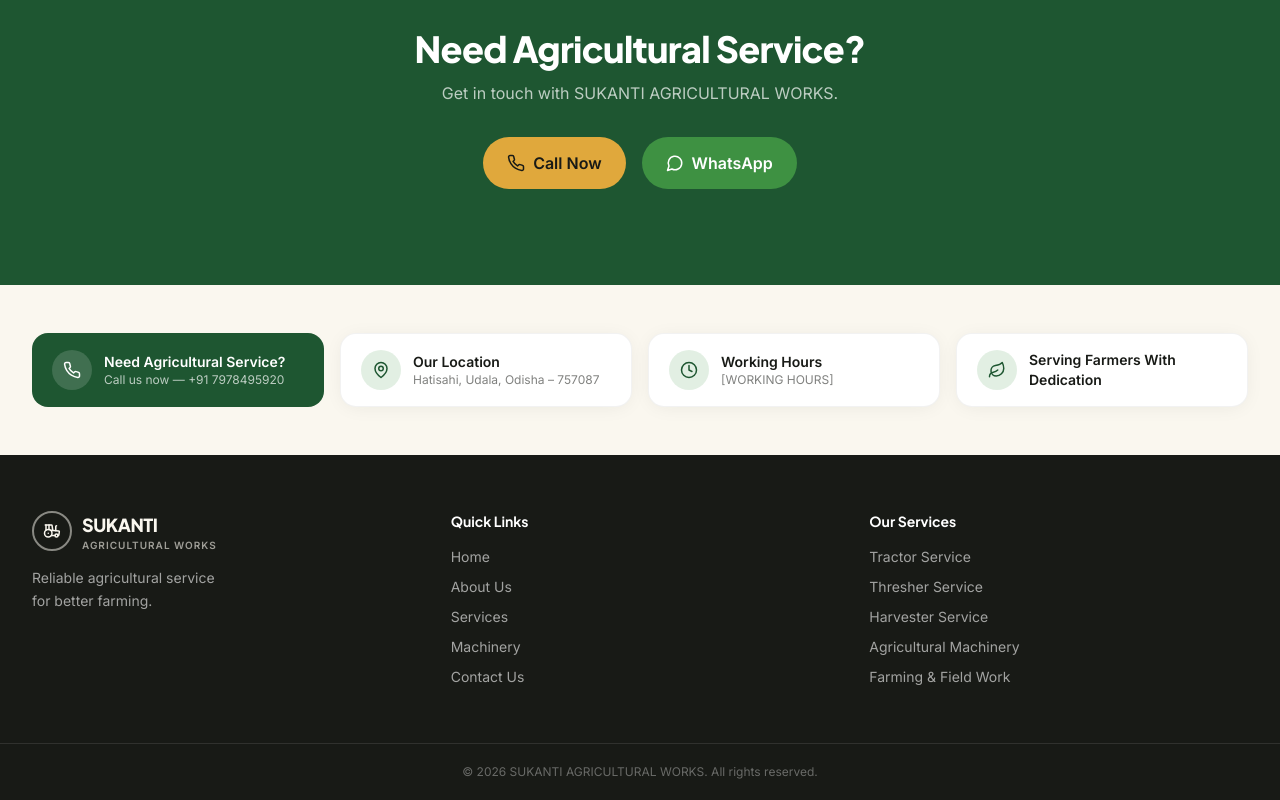
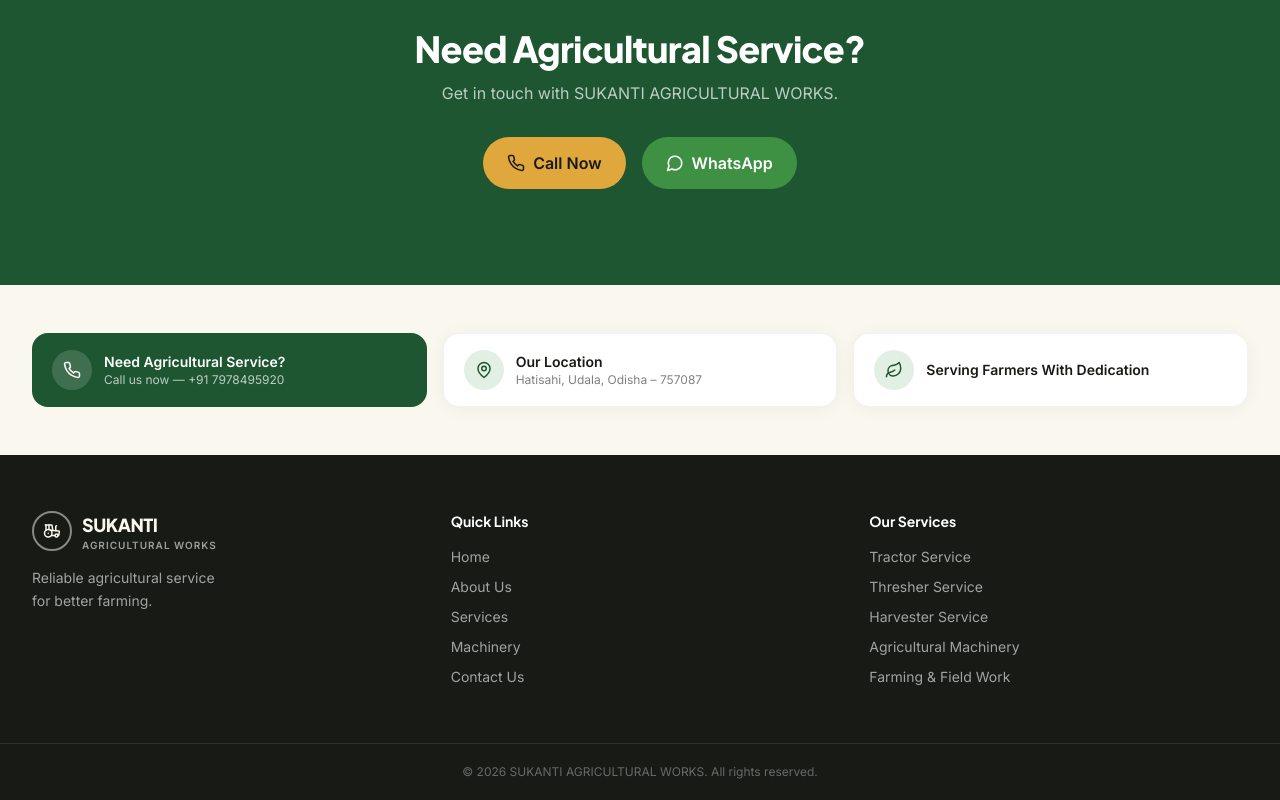
Before and after one commit to amandv123/sukanti-agricultural-works, a React (Vite) app: page / in a window 1280 px wide. Shown: the part 4574-5374 px from the top of the page. Built offline with nearby package versions, Linux system fonts and the light colour scheme; the HTML template or start-up script is replaced by a standard one.

Commit message:
Remove working hours info card

```diff
--- a/src/components/ContactInfoStrip.tsx
+++ b/src/components/ContactInfoStrip.tsx
@@ -1,4 +1,4 @@
-import { Phone, MapPin, Clock, Leaf } from 'lucide-react'
+import { Phone, MapPin, Leaf } from 'lucide-react'
 import { business, getCallHref, hasRealPhone } from '../data/business'
 
 // Compact info strip shown just above the footer, matching the reference.
@@ -6,7 +6,7 @@
   return (
     <section className="py-10 sm:py-12">
       <div className="mx-auto max-w-7xl px-5 sm:px-8">
-        <div className="grid sm:grid-cols-2 lg:grid-cols-4 gap-3 sm:gap-4">
+        <div className="grid sm:grid-cols-2 lg:grid-cols-3 gap-3 sm:gap-4">
           <a
             href={hasRealPhone() ? getCallHref() : undefined}
             aria-disabled={!hasRealPhone()}
@@ -37,16 +37,6 @@
 
           <div className="flex items-center gap-3 rounded-2xl bg-white border border-black/5 shadow-card px-5 py-4">
             <span className="w-10 h-10 rounded-full bg-brand-fresh/15 text-brand-deep flex items-center justify-center shrink-0">
-              <Clock size={18} />
-            </span>
-            <span>
-              <span className="block text-sm font-semibold text-brand-ink">Working Hours</span>
-              <span className="block text-xs text-brand-ink/55">{business.workingHours}</span>
-            </span>
-          </div>
-
-          <div className="flex items-center gap-3 rounded-2xl bg-white border border-black/5 shadow-card px-5 py-4">
-            <span className="w-10 h-10 rounded-full bg-brand-fresh/15 text-brand-deep flex items-center justify-center shrink-0">
               <Leaf size={18} />
             </span>
             <span className="block text-sm font-semibold text-brand-ink">
```
